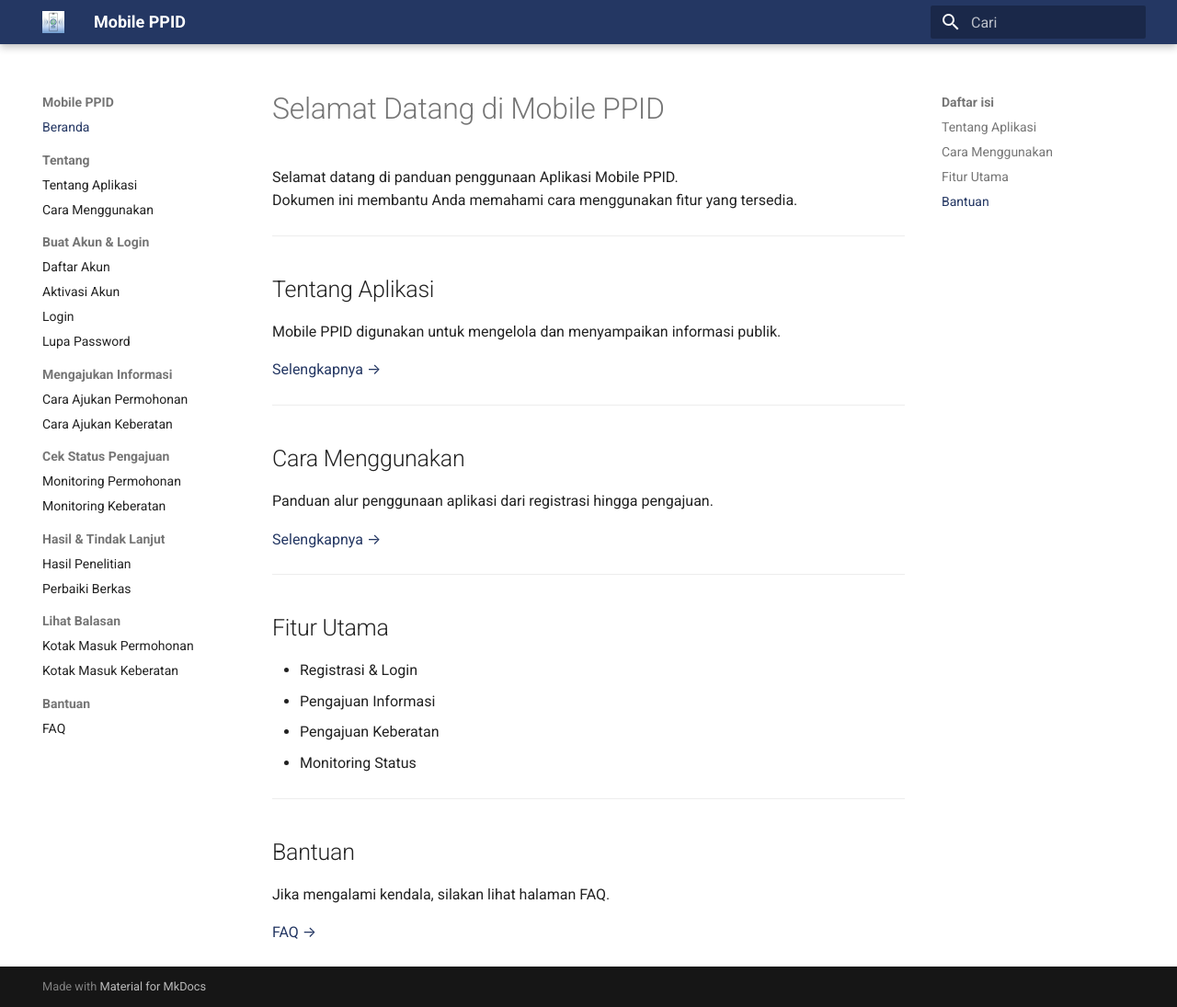
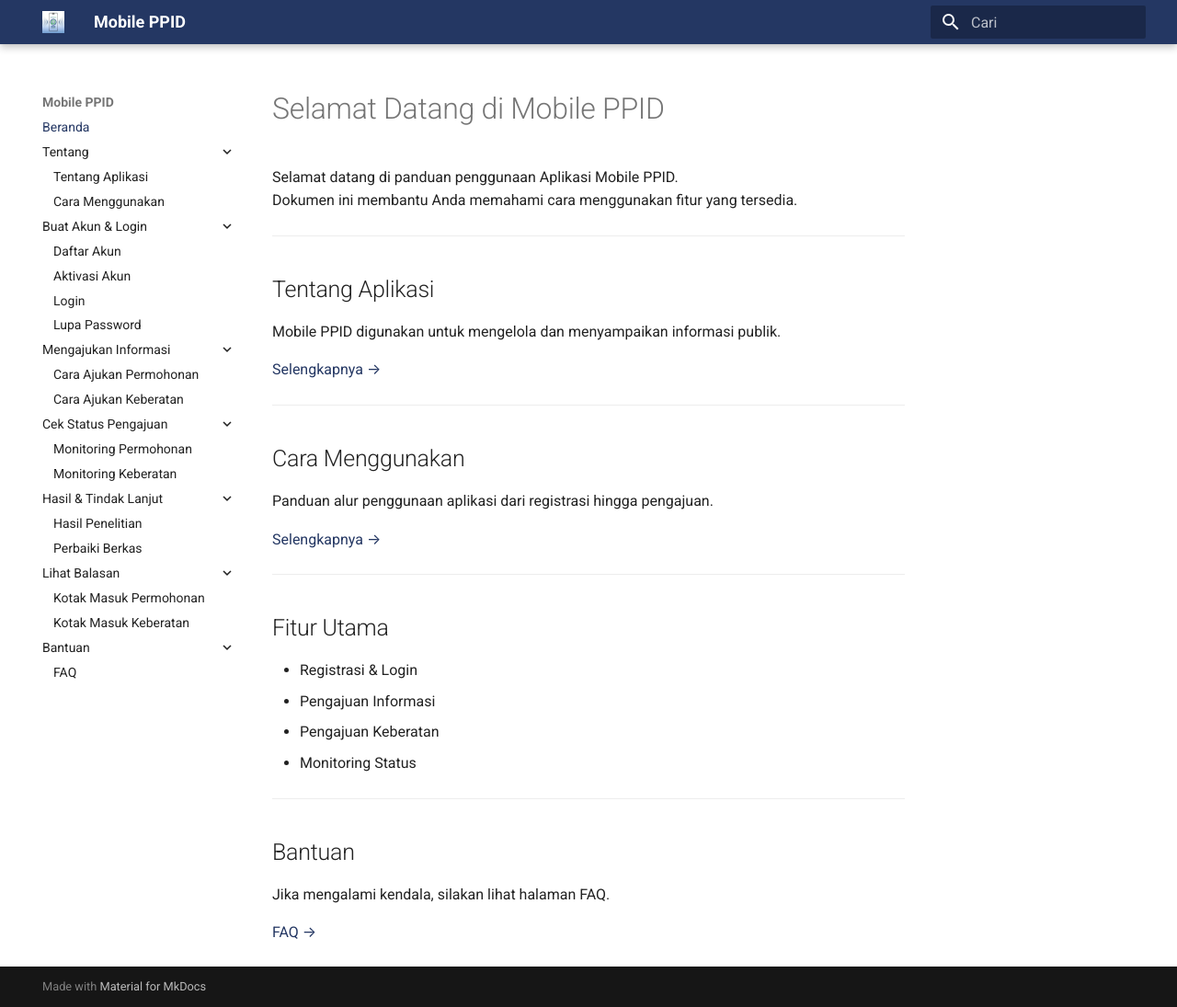
Before and after one commit to olivvmj/Mobile-PPID, an MkDocs documentation site: the page built from docs/index.md, in a window 1280 px wide and 1095 px high. Shown: the whole window at 92% size. Built offline with MkDocs 1.6.1 and Material for MkDocs 9.7.7, drawn with Linux system fonts in a browser that asks for light colours.

Commit message:
expand sidebar, hide toc

```diff
--- a/docs/assets/stylesheets/extra.css
+++ b/docs/assets/stylesheets/extra.css
@@ -17,3 +17,7 @@
 .md-typeset a {
   color: #243763;
 }
+
+.md-nav--secondary {
+  display: none !important;
+}
--- a/mkdocs.yml
+++ b/mkdocs.yml
@@ -14,12 +14,9 @@ theme:
     primary: custom  # Kita ganti jadi custom agar bisa pakai warna Navy aplikasi
     accent: light blue
   features:
-    - navigation.sections
     - navigation.expand
-    - navigation.instant
-    - navigation.top
-    - navigation.indexes
-    - navigation.tracking    # Tambahan: agar menu samping mengikuti scroll
+  hide:
+    - toc
 
 # Tambahkan ini untuk menyambungkan ke file CSS
 extra_css:
```
